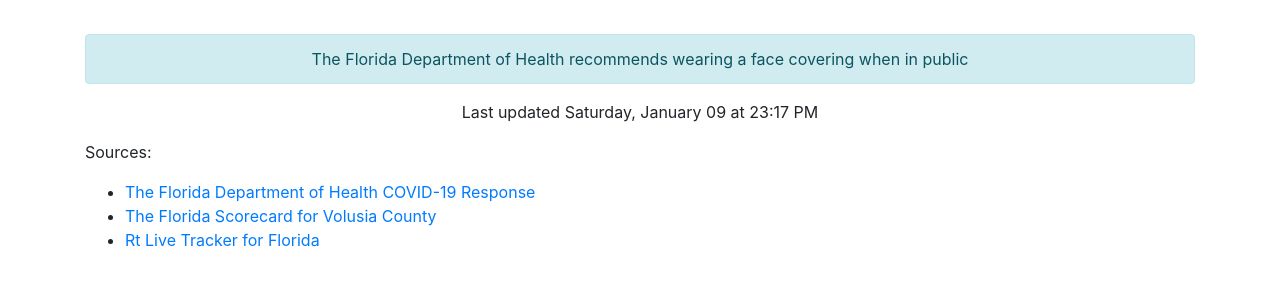
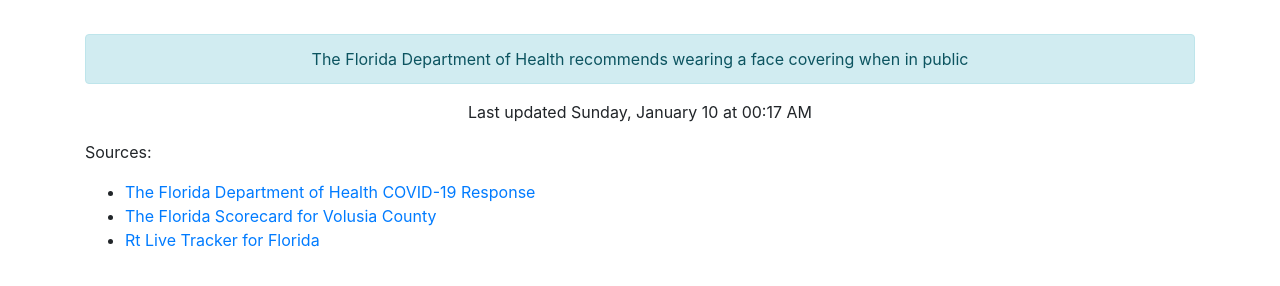
Before and after one commit to thinkjson/timeforchurch, a Jekyll site: the page built from index.md, in a window 1280 px wide. Shown: the part 586-872 px from the top of the page. Built offline with Jekyll 4.4.1, drawn with Linux system fonts in a browser that asks for light colours; our own code applies the rules of GitHub Pages for plain Markdown files.

Commit message:
Updating data

```diff
--- a/_includes/data.html
+++ b/_includes/data.html
@@ -10,4 +10,4 @@
     <div class="outcome text-success">YES</div>
     <div class="alert alert-info" role="alert">The Florida Department of Health recommends wearing a face covering when in public</div>
 
-    <p>Last updated Saturday, January 09 at 23:17 PM</p>
+    <p>Last updated Sunday, January 10 at 00:17 AM</p>
```
